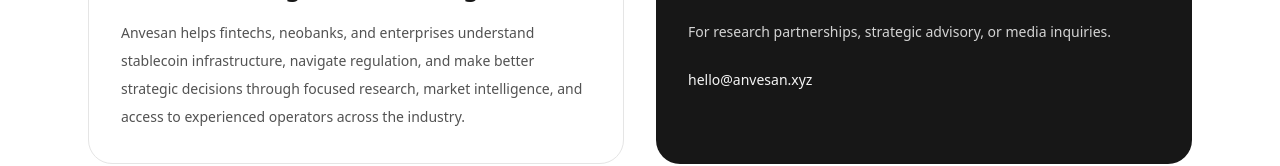
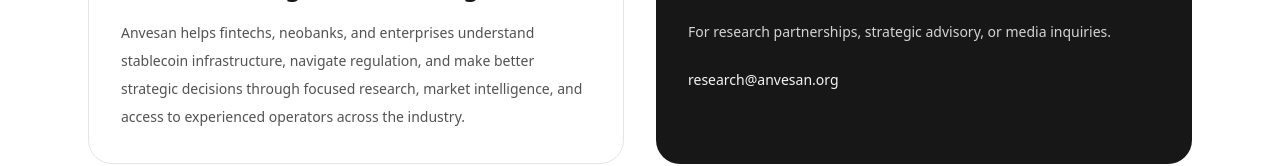
Before and after one commit to Romeo369887/anvesan-site-V2, a Next.js app: page / in a window 1280 px wide. Shown: the part 2696-2862 px from the top of the page. Built offline with nearby package versions, Linux system fonts and the light colour scheme.

Commit message:
Update page.js

```diff
--- a/app/page.js
+++ b/app/page.js
@@ -136,7 +136,7 @@
                 <p className="mt-4 max-w-md text-sm leading-7 text-neutral-300">
                   For research partnerships, strategic advisory, or media inquiries.
                 </p>
-                <div className="mt-6 text-sm text-neutral-100">hello@anvesan.xyz</div>
+                <div className="mt-6 text-sm text-neutral-100">research@anvesan.org</div>
               </div>
             </div>
           </div>
```
